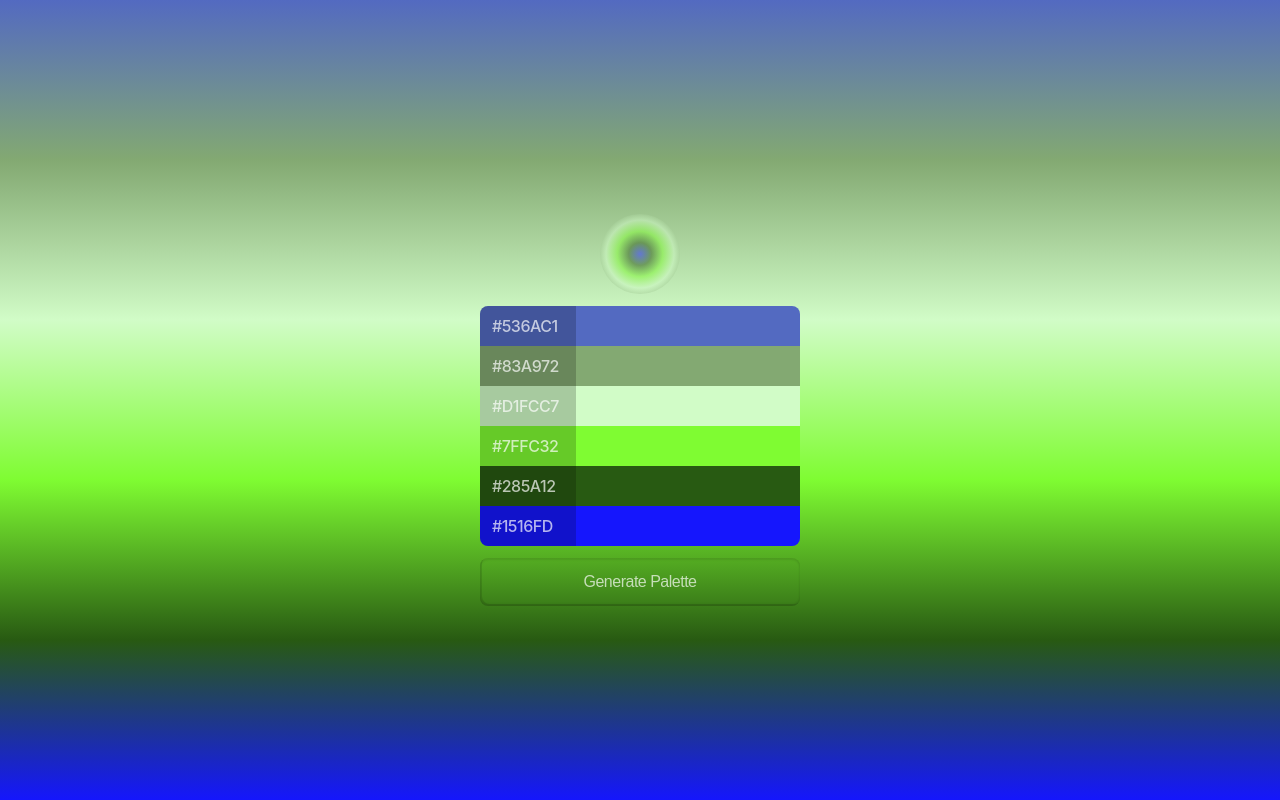
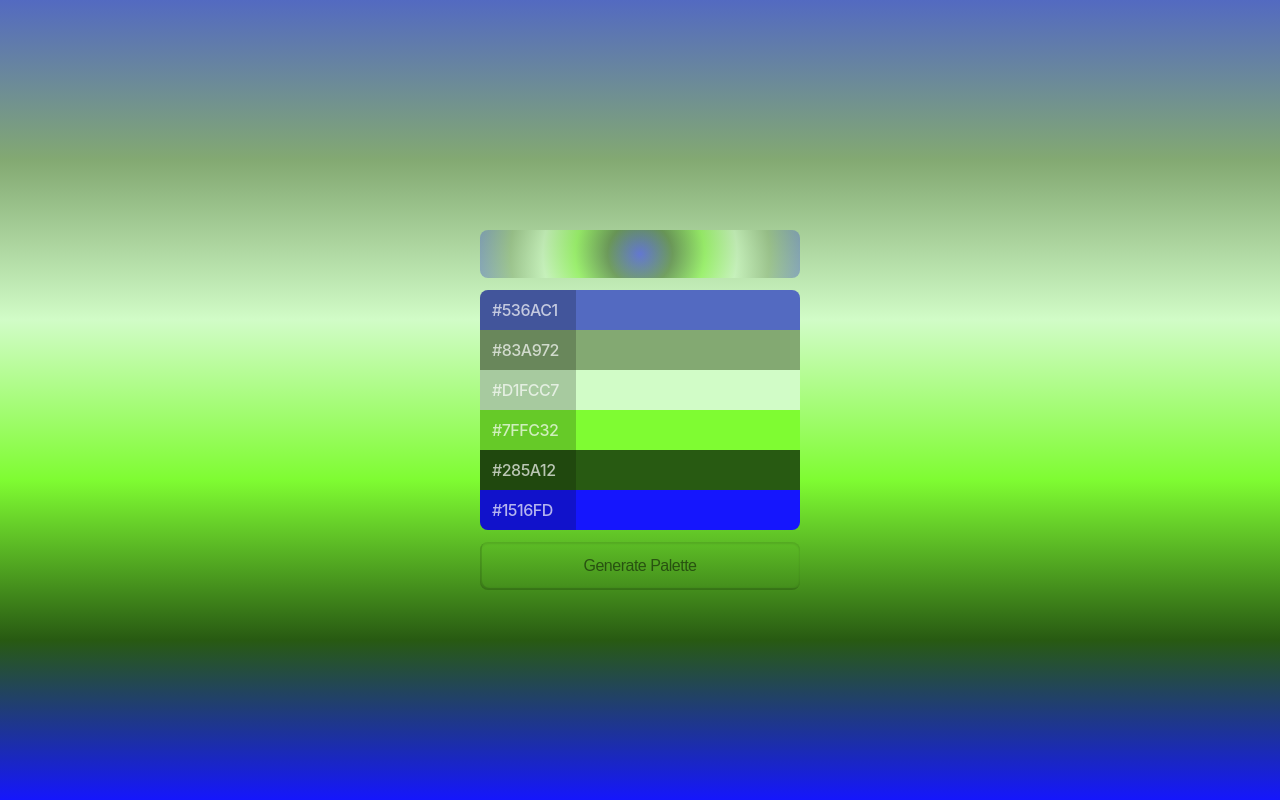
Before and after one commit to juanfalibene/03-color-palette, a plain HTML site: page index.html in a window 1280 px wide. Drawn offline with Linux system fonts and the light colour scheme.

Commit message:
Cambios de tamaño container

```diff
--- a/css/styles.css
+++ b/css/styles.css
@@ -16,6 +16,7 @@ body {
     sans-serif;
   -webkit-font-smoothing: antialiased;
   -moz-osx-font-smoothing: grayscale;
+  background-color: #ffffffb0;
 }
 
 .container {
@@ -24,12 +25,14 @@ body {
   gap: 12px;
   justify-content: center;
   align-items: center;
+  padding: 1rem;
+  border-radius: 8px;
 }
 
 .colorSample {
-  width: 80px;
-  height: 80px;
-  border-radius: 50%;
+  width: 100%;
+  height: 48px;
+  border-radius: 8px;
   opacity: 0.5;
 }
 
@@ -65,7 +68,7 @@ button {
   letter-spacing: -0.5px;
   border: none;
   cursor: pointer;
-  color: #ffffffb0;
+  color: rgba(0, 0, 0, 0.5);
   transform: scale(1);
   background-color: transparent;
   transition: scale 0.3s;
```
